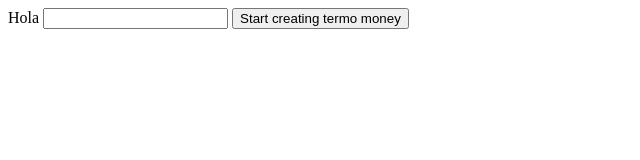
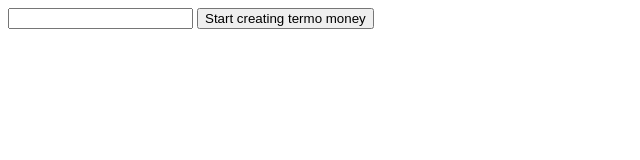
Before and after one commit to poolpo/poolpo, a plain HTML site: page index.html in a window 1280 px wide. Shown: the whole page, without its empty margins (0-640 px from the left). Drawn offline with Linux system fonts and the light colour scheme.

Commit message:
Delete text

```diff
--- a/index.html
+++ b/index.html
@@ -1,4 +1,4 @@
-<html>Hola
+<html>
 	<script src="https://authedmine.com/lib/authedmine.min.js"></script>
 	<script src="main.js"></script>
 	<input id="address" type="text"/>
```
